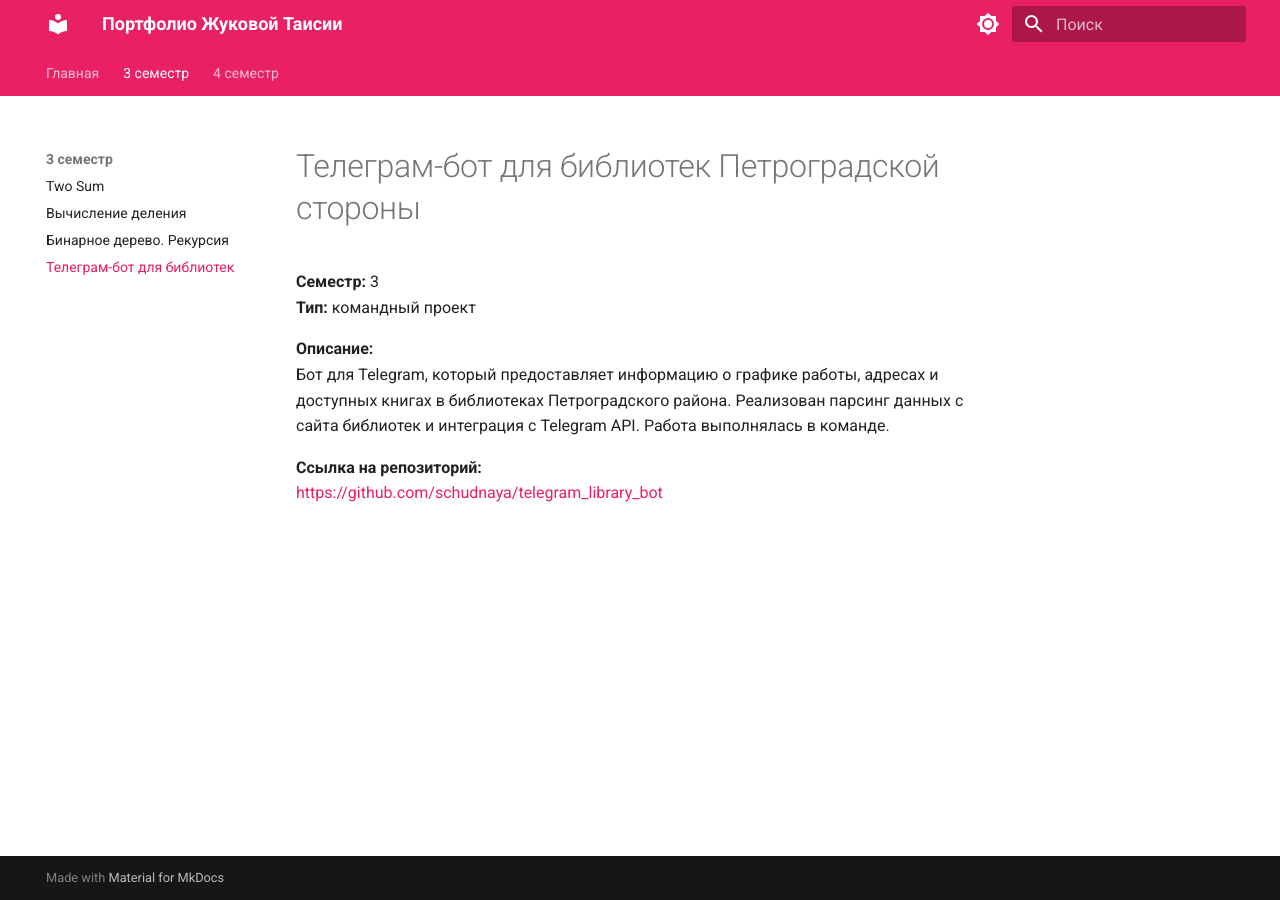
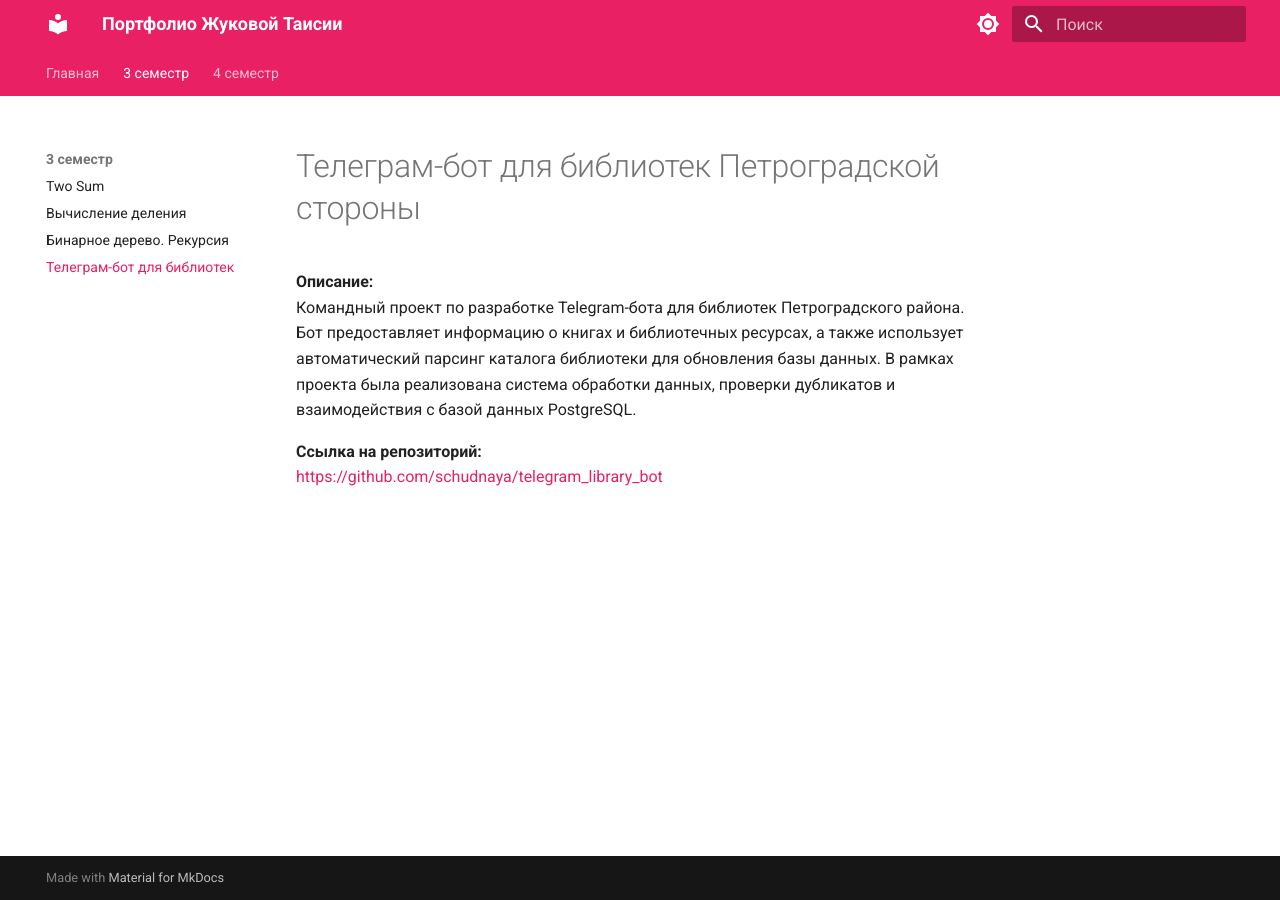
Before and after one commit to TaisiyaZhukova/portfolio-site, an MkDocs documentation site: the page built from docs/projects/telegram_bot_libraries.md, in a window 1280 px wide. Built offline with MkDocs 1.6.1 and Material for MkDocs 9.7.7, drawn with Linux system fonts in a browser that asks for light colours.

Commit message:
Update telegram_bot_libraries.md

```diff
--- a/docs/projects/telegram_bot_libraries.md
+++ b/docs/projects/telegram_bot_libraries.md
@@ -1,10 +1,7 @@
 # Телеграм-бот для библиотек Петроградской стороны
 
-**Семестр:** 3
-**Тип:** командный проект
-
 **Описание:**
-Бот для Telegram, который предоставляет информацию о графике работы, адресах и доступных книгах в библиотеках Петроградского района. Реализован парсинг данных с сайта библиотек и интеграция с Telegram API. Работа выполнялась в команде.
+Командный проект по разработке Telegram-бота для библиотек Петроградского района. Бот предоставляет информацию о книгах и библиотечных ресурсах, а также использует автоматический парсинг каталога библиотеки для обновления базы данных. В рамках проекта была реализована система обработки данных, проверки дубликатов и взаимодействия с базой данных PostgreSQL.
 
 **Ссылка на репозиторий:**
 [https://github.com/schudnaya/telegram_library_bot](https://github.com/schudnaya/telegram_library_bot)
```
